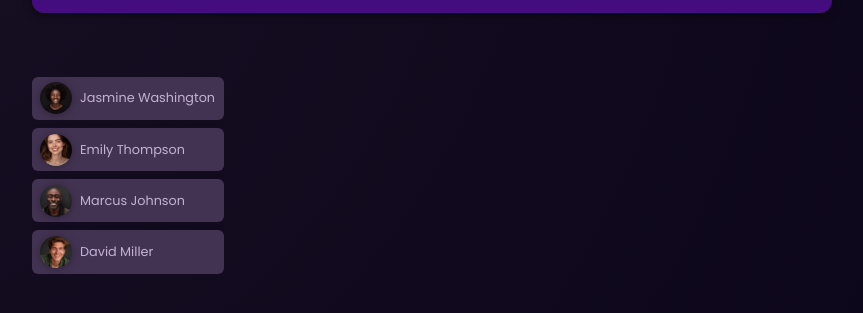
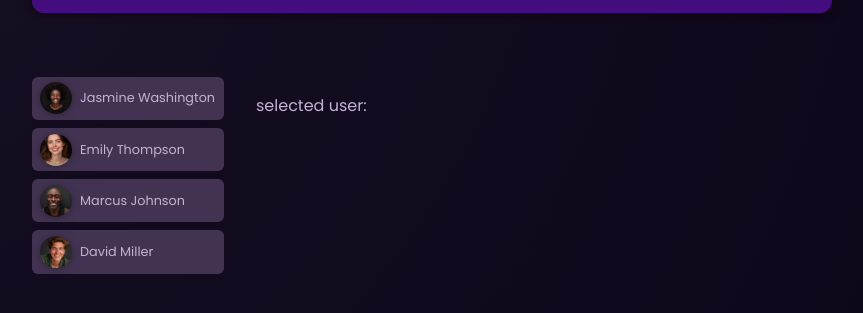
Before and after one commit to vojtechBobcik/Task_tracker_Bobcik, an Angular app: page / in a window 1280 px wide. Shown: the part 211-524 px from the top of the page, without its empty margins (208-1071 px from the left). Built offline with nearby package versions, Linux system fonts and the light colour scheme.

Commit message:
38 Create a configurable component / select a user will show his name in different component.

```diff
--- a/angular.json
+++ b/angular.json
@@ -94,5 +94,8 @@
         }
       }
     }
+  },
+  "cli": {
+    "analytics": false
   }
 }
--- a/src/app/app.component.html
+++ b/src/app/app.component.html
@@ -38,6 +38,11 @@
       />
     </li>
   </ul>
+
+  <app-tasks
+    [selectedUserId]="selectedUserId"
+    [selectedUserName]="selectedUserName">
+  </app-tasks>
 </main>
 
 <router-outlet />
--- a/src/app/app.component.ts
+++ b/src/app/app.component.ts
@@ -4,10 +4,11 @@ import { RouterOutlet } from '@angular/router';
 import { HeaderComponent } from './header/header.component';
 import { UserComponent } from './user/user.component';
 import { DUMMY_USERS } from './dummy-users';
+import { TasksComponent } from './tasks/tasks.component';
 
 @Component({
   selector: 'app-root',
-  imports: [RouterOutlet, HeaderComponent, UserComponent],
+  imports: [RouterOutlet, HeaderComponent, UserComponent, TasksComponent],
   templateUrl: './app.component.html',
   styleUrl: './app.component.css',
 })
@@ -16,7 +17,15 @@ export class AppComponent {
 
   users = DUMMY_USERS;
 
-  onSelectUser(id: string) {
-    console.log('Selected user with id:' + id);
+  selectedUserId: string = '';
+  selectedUserName: string ='';
+
+  onSelectUser(userInfo: { id:string; name: string}) {
+    this.selectedUserId = userInfo.id;
+    this.selectedUserName = userInfo.name
+
+    console.log(
+      `Selected user with id : ${this.selectedUserId} and name ${this.selectedUserName}`
+    )
   }
 }
--- /dev/null
+++ b/src/app/tasks/tasks.component.html
@@ -0,0 +1 @@
+<p>selected user: {{selectedUserName}}</p>
--- a/src/app/user/user.component.ts
+++ b/src/app/user/user.component.ts
@@ -26,7 +26,11 @@ export class UserComponent {
   // })
 
   onSelectUser(){
-    this.select.emit(this.id);
+    var UserInfo = {
+      id: this.id,
+      name: this.name
+    }
+    this.select.emit(UserInfo);
   }
 
 
```
Also changed, not shown: src/app/tasks/tasks.component.ts (added, +13 -0 lines), src/app/tasks/tasks.component.css (added), 1 other file (tests, documents, lock files or other folders).
